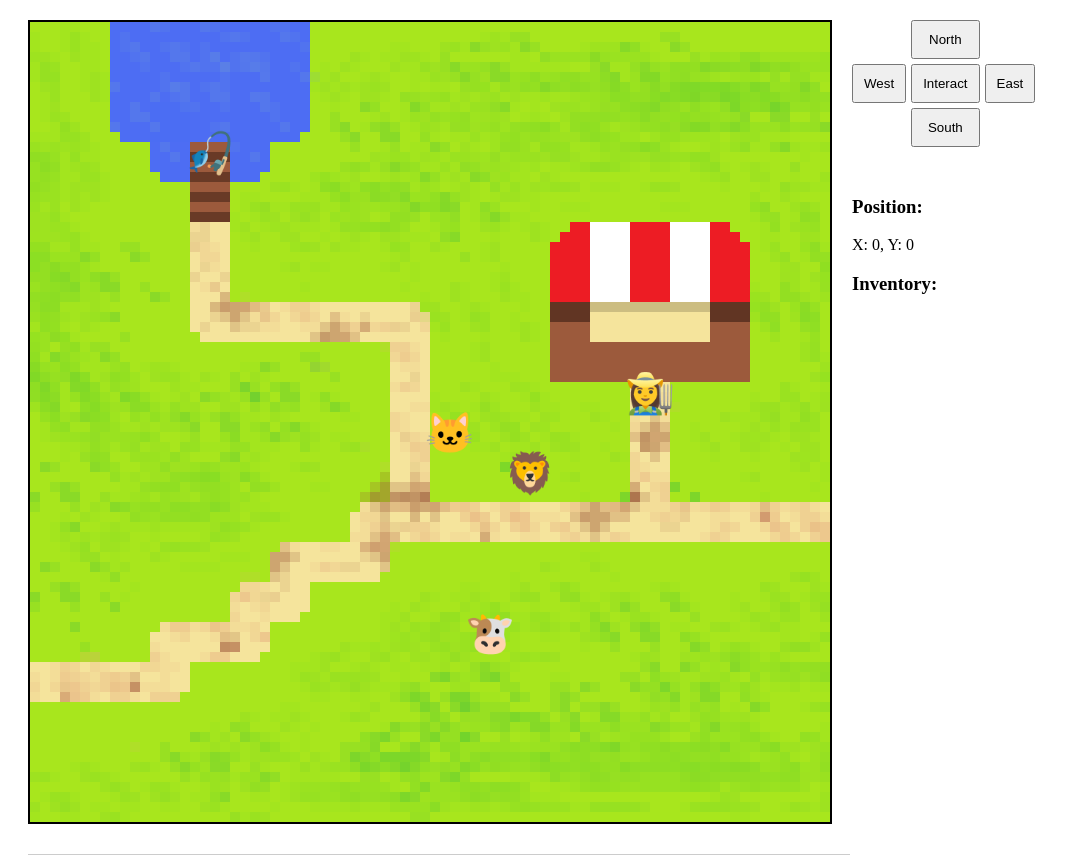
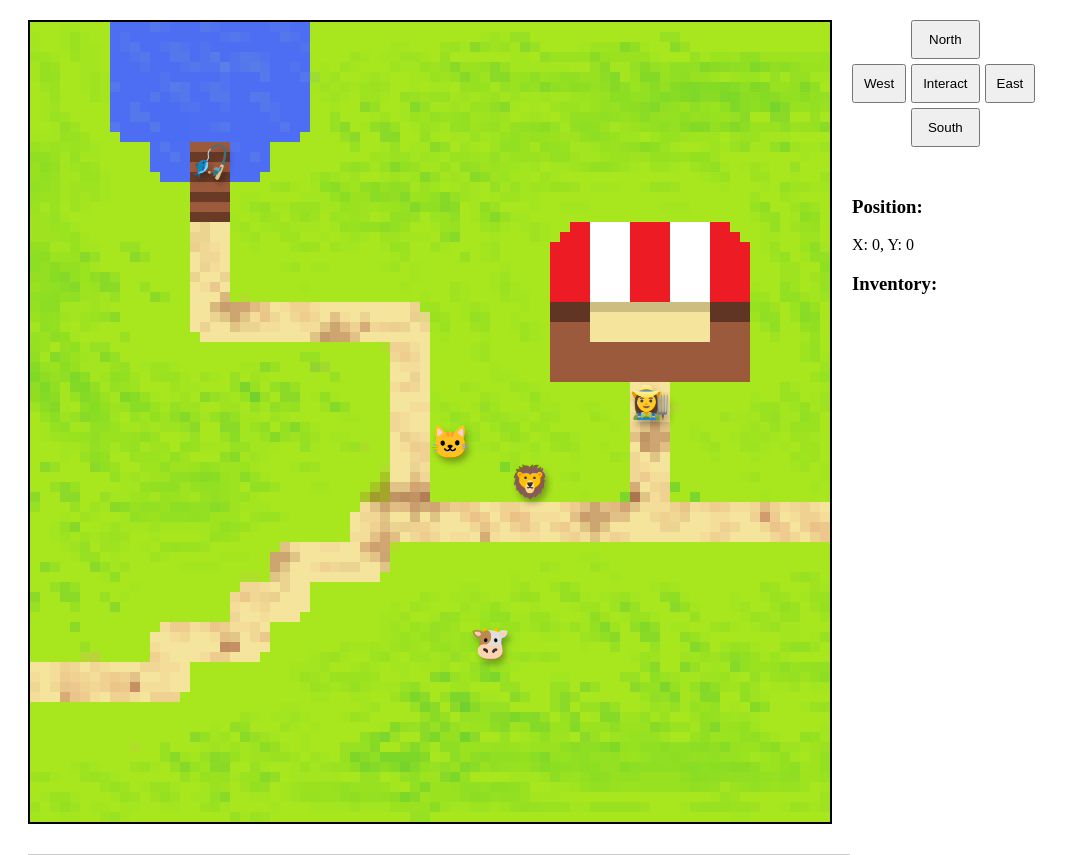
Before and after one commit to DipFlip/ai-playground-game, a Flask app: page / in a window 1280 px wide. Shown: the top 855 px of the page, without its empty margins (0-1070 px from the left). Run offline with Flask 2, Linux system fonts and the light colour scheme.

Commit message:
add smoother movent and drop shadow

```diff
--- a/main.py
+++ b/main.py
@@ -11,7 +11,7 @@ def main():
     world.character.move(3, 3)  # Move to (5, 5)
     world.try_interact()  # Sells the fish for a coin
 
-    print(f"Character has {world.character.fish} fish and {world.character.coins} coins")
+    # print(f"Character has {world.character.fish} fish and {world.character.coins} coins")
 
 if __name__ == "__main__":
     main()
--- a/templates/game.html
+++ b/templates/game.html
@@ -26,13 +26,15 @@
         }
         .character, .location {
             position: absolute;
-            transform: translate(-50%, -80%);
-            font-size: 40px;
+            transform: translate(-50%, -50%);
+            font-size: 2em;
+            filter: drop-shadow(3px 5px 3px rgba(0, 0, 0, 0.3));
             display: flex;
             justify-content: center;
             align-items: center;
             width: 30px;
             height: 30px;
+            transition: all 0.2s ease-out;
         }
         .controls {
             display: flex;
@@ -217,18 +219,31 @@
             .then(response => response.json())
             .then(data => {
                 if (!data.canMove) {
-                    return; // Don't update position if movement is restricted
+                    return;
                 }
+
+                // Get current position before moving
                 const character = document.getElementById('character');
-                character.style.left = (data.x * 40 + 420) + 'px';
-                character.style.top = (data.y * 40 + 420) + 'px';
-                character.innerHTML = data.emoji;
+                const currentLeft = parseFloat(character.style.left);
+                const currentTop = parseFloat(character.style.top);
 
-                // Update position display
-                document.getElementById('pos-x').textContent = data.x;
-                document.getElementById('pos-y').textContent = data.y;
+                // Calculate target position
+                const targetLeft = data.x * 40 + 420;
+                const targetTop = data.y * 40 + 420;
 
-                updateInventory(data);
+                // Only update position if it actually changed
+                if (currentLeft !== targetLeft || currentTop !== targetTop) {
+                    character.style.left = targetLeft + 'px';
+                    character.style.top = targetTop + 'px';
+                    character.innerHTML = data.emoji;
+
+                    // Update position display after animation completes
+                    setTimeout(() => {
+                        document.getElementById('pos-x').textContent = data.x;
+                        document.getElementById('pos-y').textContent = data.y;
+                        updateInventory(data);
+                    }, 200); // Match the CSS transition duration
+                }
             });
         }
 
```
